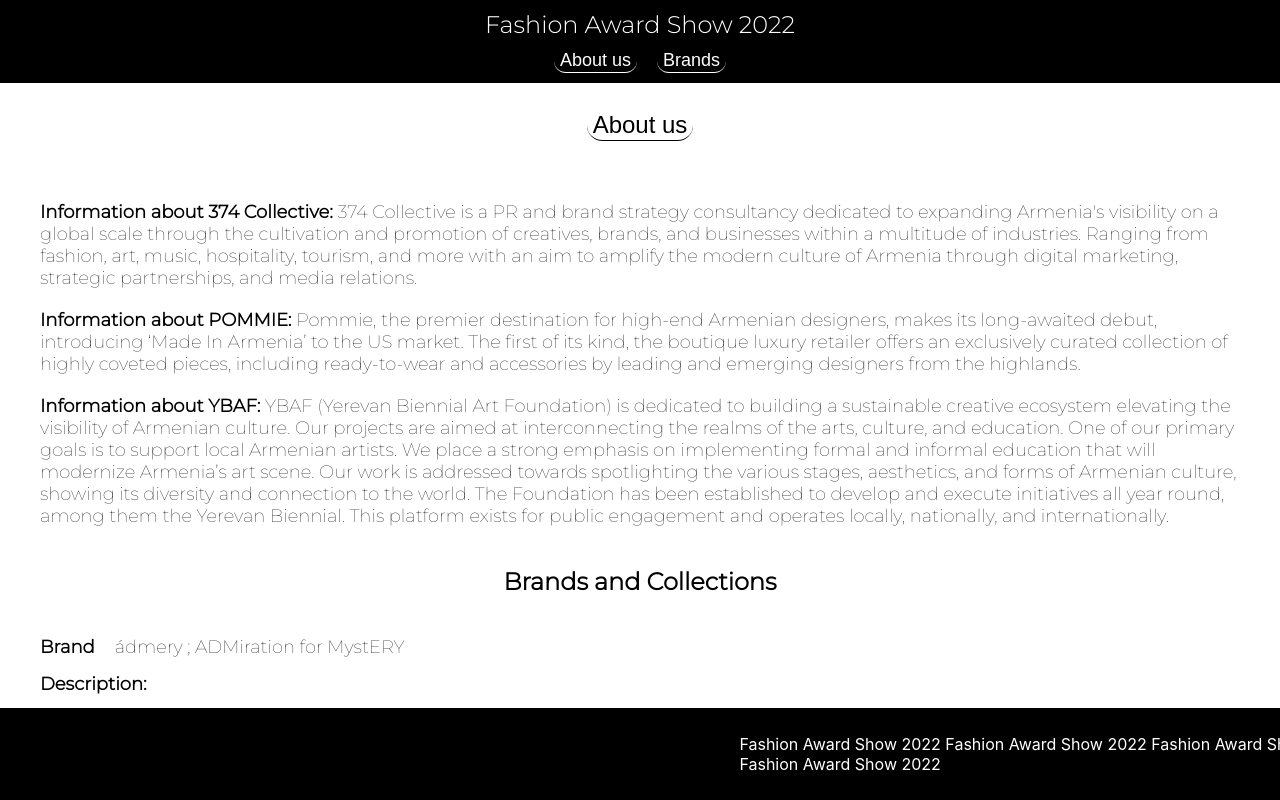
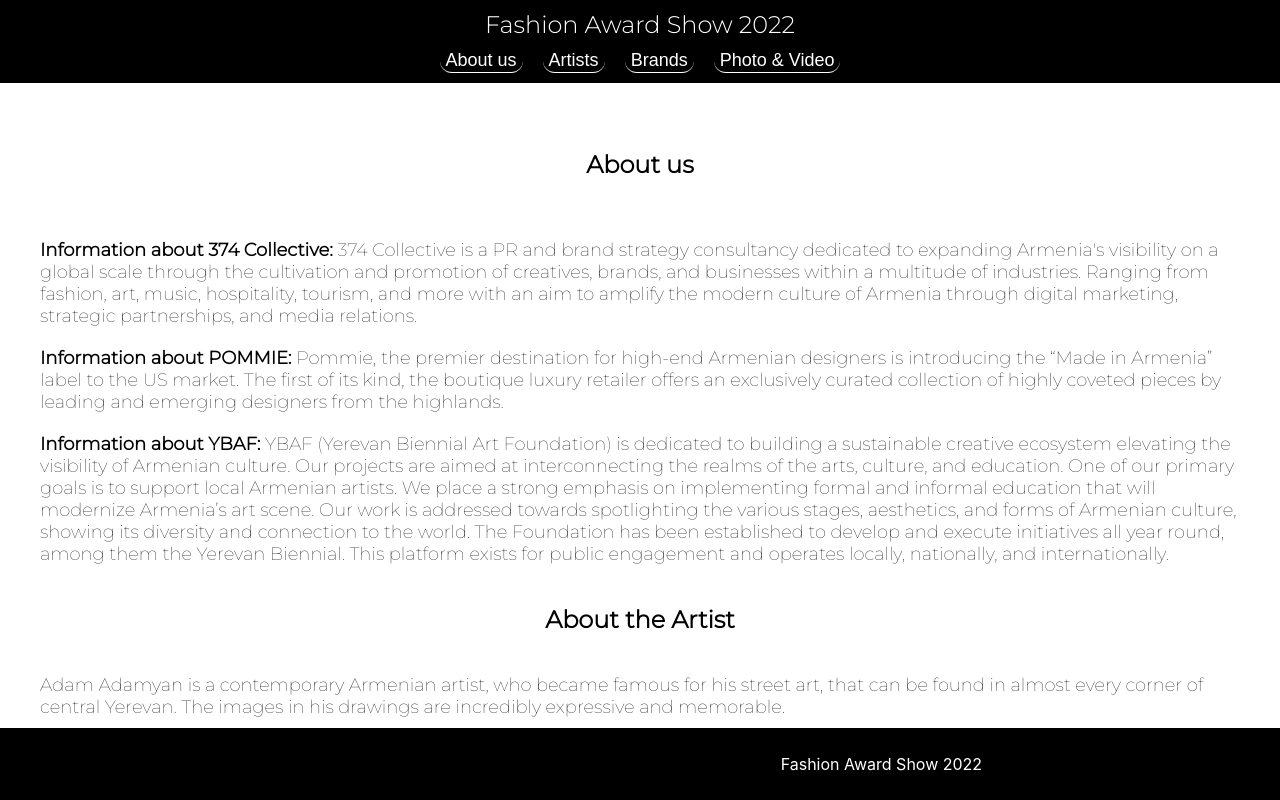
Before and after one commit to khkhachatur/fashion, a React (Create React App) app: page / in a window 1280 px wide. Shown: the top 800 px of the page. Built offline with nearby package versions, Linux system fonts and the light colour scheme.

Commit message:
second commit

```diff
--- a/package.json
+++ b/package.json
@@ -8,6 +8,7 @@
     "@testing-library/user-event": "^13.5.0",
     "react": "^18.2.0",
     "react-dom": "^18.2.0",
+    "react-player": "^2.10.1",
     "react-scripts": "5.0.1",
     "styled-components": "^5.3.5",
     "web-vitals": "^2.1.4"
--- a/src/Pages/Home/Home.js
+++ b/src/Pages/Home/Home.js
@@ -1,6 +1,7 @@
 import React from 'react';
 
 import styled from 'styled-components';
+import ReactPlayer from 'react-player';
 
 import Brand from '../../components/Brand';
 
@@ -19,8 +20,6 @@
     }
     `
 
-
-
   return (
     <div style={{
         width: '100%',
@@ -36,10 +35,8 @@
             width: '100%',
             padding:'70px'
       }}>
-          <div style={{display:'flex', justifyContent:'center', padding:'40px 0 60px 0'}}>
-            <Button>
-                <a id='aboutUs' style={{color:'black', fontSize:'24px', textDecoration:'none'}} href='#aboutUs'>About us</a>
-            </Button>
+          <div style={{display:'flex', justifyContent:'center', padding:'40px 0 20px 0'}}>
+            <h2 id='aboutUs' style={{fontFamily:'Montserrat', display:'flex', justifyContent:'center', padding:'20px'}}>About us</h2>
           </div>
         <ul style={{
             listStyleType:'none',
@@ -55,7 +52,7 @@
             <li>
                 <strong>Information about 374 Collective: </strong> 374 Collective is a PR and brand strategy consultancy dedicated to expanding Armenia's visibility on a global scale through the cultivation and promotion of creatives, brands, and businesses within a multitude of industries. Ranging from fashion, art, music, hospitality, tourism, and more with an aim to amplify the modern culture of Armenia through digital marketing, strategic partnerships, and media relations.
             </li>
-            <li><strong>Information about POMMIE: </strong> Pommie, the premier destination for high-end Armenian designers, makes its long-awaited debut, introducing ‘Made In Armenia’ to the US market. The first of its kind, the boutique luxury retailer offers an exclusively curated collection of highly coveted pieces, including ready-to-wear and accessories by leading and emerging designers from the highlands.</li>
+            <li><strong>Information about POMMIE: </strong> Pommie, the premier destination for high-end Armenian designers is introducing the “Made in Armenia” label to the US market. The first of its kind, the boutique luxury retailer offers an exclusively curated collection of highly coveted pieces by leading and emerging designers from the highlands.</li>
             <li><strong>Information about YBAF: </strong> YBAF (Yerevan Biennial Art Foundation) is dedicated to building a
                         sustainable creative ecosystem elevating the visibility of Armenian culture. Our projects are aimed at interconnecting the realms of the arts, culture, and education. One of our primary goals is to support local Armenian artists. We place a strong emphasis on implementing formal and informal education that
                         will modernize Armenia’s art scene. Our work is addressed towards spotlighting the various stages,
@@ -63,9 +60,61 @@
                         connection to the world. The Foundation has been established to develop and execute initiatives
                         all year round, among them the Yerevan Biennial. This platform exists for public engagement and operates locally, nationally, and internationally.</li>
         </ul>
+
+        <h2 id='artist' style={{fontFamily:'Montserrat', display:'flex', justifyContent:'center', padding:'20px'}}>About the Artist</h2>
+        <ul style={{display:'flex', flexDirection:'column', fontFamily:'Montserrat', fontSize:'18px', fontWeight:'100', gap:'20px', listStyleType:'none', padding:'0'}}>
+            <li>Adam Adamyan is a contemporary Armenian artist, who became famous for
+                his street art, that can be found in almost every corner of central
+                Yerevan. The images in his drawings are incredibly expressive and
+                memorable.
+            </li>
+            <li>An Arts College graduate, Adam cannot remember when he started drawing -
+            i   t happened very early on.
+            </li>
+            <li>Adam is currently an Art Factory resident, as well as an artist of YBAF.
+                He intends to continue his career in art, working in different mediums
+                and planning his first solo-exhibition sometime in the current year.
+            </li>
+        </ul>
+
         <h2 id='brands' style={{fontFamily:'Montserrat', display:'flex', justifyContent:'center', padding:'20px'}}>Brands and Collections</h2>
         <ul style={{listStyleType:'none', padding:'0', display:'flex', flexDirection:'column', gap:'50px'}}>
-            <li style={{border:'none', borderBottom:'2px solid', borderRadius:'5px'}}>
+            <li style={{border:'none'}}>
+                <Brand
+                    brandName={'MeriMan'}
+                    brandDesc={'Created by Meri Manukyan in 2016, MeriMan aims to blur the line between boldness and subtlety, comfort and elegance, and masculinity and femininity. The brand stands out with its signature use of batik on fabrics, which gives clothes an artsy yet modern look.'}
+                    collectionName={'The Armenian touch'}
+                    collectionDesc={'As the name implies, the collection is inspired by Armenian traditional ornaments and motifs. The pieces are accented by vivid displays of Martiros Saryan’s paintings by batik. While Saryan’s paintings are the stars of the collection, minimal layering and asymmetric lines tie the collection together more cohesively.'}
+
+                />
+            </li>
+            <li style={{border:'none'}}>
+                <Brand
+                    brandName={'Artoon'}
+                    brandDesc={'Artoon is an Armenian word which means awake. Nazeli Malkhasian chose this name for her brand because she aspires to be awake in every aspect of daily life. From the literal perspective, she’s usually awake, creating, and dreaming when everyone else goes to sleep. Symbolically, she also consciously tries to be be awake and observant of the world around her and let it inspire her creative endeavors.'}
+                    collectionName={'Aybben'}
+                    collectionDesc={'The main inspiration of this six-piece collection is the evolution of Armenian alphabet from petroglyphs to Mesropian Aybuben. Special emphasis is put on letters since their union forms the soil of writing, which is one of the most important means of communication. In Armenian history, the God writing is Tir who was considered the scribe of the supreme God Aramazd.'}
+
+                />
+            </li>
+            <li style={{border:'none'}}>
+                <Brand
+                    brandName={'Jocund'}
+                    brandDesc={'Jocund presents creative solutions in the form of exceptional silhouettes and visuals. Dreamy and unconventional characters inspire designer Varduhi Torozyan to create new pieces filled with spiritual storylines and messaging. The brand places great emphasis on responsible fashion. Aiming to inspire the development of the often-neglected issue of sustainability in Armenian fashion, Jocund uses recycled and eco-friendly materials whenever possible.'}
+                    collectionName={'Busazard'}
+                    collectionDesc={"Busazard is an Armenian word that means decorated with flowers. Inspired by the plants and flowers that are believed to be a part of heaven's garden—such as lilies, olives, pomegranates, and grapevines—Jocund has created a collection that symbolizes immortality and eternal life. Floral elements and free-flowing silhouettes tie the collection together to create a dreamy atmosphere inspired by heavenly creatures.The main and domineering material in the collection is wool, which is made and dyed in the Syunik province of Armenia. Threads and handmade textures are sourced from “Goris Handmade” SE and  Wool Way Armenia textile company. All the materials used to create this collection are eco-friendly.        "}
+                />
+            </li>
+            <li style={{border:'none'}}>
+                <Brand
+                    brandName={'13ARCS'}
+                    brandDesc={'13ARCS focuses on making clothing for people who love to experiment with diverse shapes, colors, aesthetics and philosophies. The brand aims to make clients feel like they’re in a daydream when wearing their pieces. One of the main goals of 13ARCS is to make sure everyone feels seen and represented by the brand regardless of their ethnicity, gender identity, and backgrounds. Soft, spiritual, ethereal, and free are the words designer Marc Petrosyan likes to use to describe his brand and aesthetic.'}
+                    collectionName={'KATIL'}
+                    collectionDesc={'One of the biggest and oldest holidays that is still celebrated in Armenia is called Vardavar. While it has become a Christian holiday that commemorates the transfiguration of Jesus, Vardavar’s traditions date back to pagan times.The festival is associated with Astghik, the goddess of water, beauty, love, and fertility. Inspired by her, the designer chose materials that are ethereal and airy. By mixing sheer and light fabrics with structured corsets, bodysuits and pearls the collection stands out as soft and vulnerable yet strong and powerful.As a collection dedicated to strong Armenian women and goddesses, 13ARCS also touches the vulnerable the topic of sexual assault awareness in Armenia, which can be found in small details throughout the outfits.'}
+
+                />
+            </li>
+            <li>
                 <Brand
                     brandName={'ádmery ; ADMiration for MystERY'}
                     brandDesc={"ádmery is a brand based on admiration for mystery. From architecture and history to nature and mythology, everything that has a sense of mystery is a source of inspiration and admiration for designer Alla Dawson.Our mission is to prove that fashion isn't just a piece of textile to cover your skin, it's your vision of the world. ádmery will show you how fashion can tell different stories created by humans and time by taking you to a land of mystery."}
@@ -74,42 +123,29 @@
 
                 />
             </li>
-            <li style={{border:'none', borderBottom:'2px solid', borderRadius:'5px'}}>
-                <Brand
-                    brandName={'Jocund'}
-                    brandDesc={'Jocund presents creative solutions in the form of exceptional silhouettes and visuals. Dreamy and unconventional characters inspire designer Varduhi Torozyan to create new pieces filled with spiritual storylines and messaging. The brand places great emphasis on responsible fashion. Aiming to inspire the development of the often-neglected issue of sustainability in Armenian fashion, Jocund uses recycled and eco-friendly materials whenever possible.'}
-                    collectionName={'Busazard'}
-                    collectionDesc={"Busazard is an Armenian word that means decorated with flowers. Inspired by the plants and flowers that are believed to be a part of heaven's garden—such as lilies, olives, pomegranates, and grapevines—Jocund has created a collection that symbolizes immortality and eternal life. Floral elements and free-flowing silhouettes tie the collection together to create a dreamy atmosphere inspired by heavenly creatures.The main and domineering material in the collection is wool, which is made and dyed in the Syunik province of Armenia. Threads and handmade textures are sourced from “Goris Handmade” SE and  Wool Way Armenia textile company. All the materials used to create this collection are eco-friendly.        "}
-                />
-            </li>
-            <li style={{border:'none', borderBottom:'2px solid', borderRadius:'5px'}}>
-                <Brand
-                    brandName={'MeriMan'}
-                    brandDesc={'Created by Meri Manukyan in 2016, MeriMan aims to blur the line between boldness and subtlety, comfort and elegance, and masculinity and femininity. The brand stands out with its signature use of batik on fabrics, which gives clothes an artsy yet modern look.'}
-                    collectionName={'The Armenian touch'}
-                    collectionDesc={'As the name implies, the collection is inspired by Armenian traditional ornaments and motifs. The pieces are accented by vivid displays of Martiros Saryan’s paintings by batik. While Saryan’s paintings are the stars of the collection, minimal layering and asymmetric lines tie the collection together more cohesively.'}
+        </ul>
+        <h2 id='PNV' style={{fontFamily:'Montserrat', display:'flex', justifyContent:'center', padding:'20px'}}>Photo & Video</h2>
+        <div style={{display:'flex', flexDirection:'column', padding:'40px 0'}}>
+            <ul style={{padding:'0', listStyleType:'none'}}>
+                <li style={{display:'flex', justifyContent:"center"}}>
+                    <ReactPlayer
+                        url="https://youtu.be/02a0xzW_Doo"
+                        />
+                </li>
+                <li><h2 style={{fontFamily:'Montserrat', fontWeight:'300', display:'flex',justifyContent:'center'}}>POMMIE Launch Campaign</h2></li>
+            </ul>
+            <ul style={{padding:'0', listStyleType:'none'}}>
+                <li style={{display:'flex', justifyContent:"center"}}>
+                    <ReactPlayer
+                        url="https://youtu.be/rWAR2Aw3ggI"
+                        />
+                </li>
+                <li><h2 style={{fontFamily:'Montserrat', fontWeight:'300', display:'flex',justifyContent:'center'}}>POMMIE Launch Campaign</h2></li>
+            </ul>
 
-                />
-            </li>
-            <li style={{border:'none', borderBottom:'2px solid', borderRadius:'5px'}}>
-                <Brand
-                    brandName={'13ARCS'}
-                    brandDesc={'13ARCS focuses on making clothing for people who love to experiment with diverse shapes, colors, aesthetics and philosophies. The brand aims to make clients feel like they’re in a daydream when wearing their pieces. One of the main goals of 13ARCS is to make sure everyone feels seen and represented by the brand regardless of their ethnicity, gender identity, and backgrounds. Soft, spiritual, ethereal, and free are the words designer Marc Petrosyan likes to use to describe his brand and aesthetic.'}
-                    collectionName={'KATIL'}
-                    collectionDesc={'One of the biggest and oldest holidays that is still celebrated in Armenia is called Vardavar. While it has become a Christian holiday that commemorates the transfiguration of Jesus, Vardavar’s traditions date back to pagan times.The festival is associated with Astghik, the goddess of water, beauty, love, and fertility. Inspired by her, the designer chose materials that are ethereal and airy. By mixing sheer and light fabrics with structured corsets, bodysuits and pearls the collection stands out as soft and vulnerable yet strong and powerful.As a collection dedicated to strong Armenian women and goddesses, 13ARCS also touches the vulnerable the topic of sexual assault awareness in Armenia, which can be found in small details throughout the outfits.'}
+        </div>
 
-                />
-            </li>
-            <li style={{border:'none', borderBottom:'2px solid', borderRadius:'5px'}}>
-                <Brand
-                    brandName={'Artoon'}
-                    brandDesc={'Artoon is an Armenian word which means awake. Nazeli Malkhasian chose this name for her brand because she aspires to be awake in every aspect of daily life. From the literal perspective, she’s usually awake, creating, and dreaming when everyone else goes to sleep. Symbolically, she also consciously tries to be be awake and observant of the world around her and let it inspire her creative endeavors.'}
-                    collectionName={'Aybben'}
-                    collectionDesc={'The main inspiration of this six-piece collection is the evolution of Armenian alphabet from petroglyphs to Mesropian Aybuben. Special emphasis is put on letters since their union forms the soil of writing, which is one of the most important means of communication. In Armenian history, the God writing is Tir who was considered the scribe of the supreme God Aramazd.'}
 
-                />
-            </li>
-        </ul>
       </div>
     </div>
   );
--- a/src/components/Header.js
+++ b/src/components/Header.js
@@ -49,7 +49,17 @@
             </li>
             <li>
                 <Button>
+                    <a style={{color:'#ffffff', fontSize:'18px', textDecoration:'none'}} href='#artist'>Artists</a>
+                </Button>
+            </li>
+            <li>
+                <Button>
                     <a style={{color:'#ffffff', fontSize:'18px', textDecoration:'none'}} href='#brands'>Brands</a>
+                </Button>
+            </li>
+            <li>
+                <Button>
+                    <a style={{color:'#ffffff', fontSize:'18px', textDecoration:'none'}} href='#PNV'>Photo & Video</a>
                 </Button>
             </li>
         </ul>
--- a/src/components/TextAnimation.js
+++ b/src/components/TextAnimation.js
@@ -3,14 +3,13 @@
 import styled, { keyframes } from "styled-components";
 
 export default function TextAnimation() {
-    return <Wrapper> Fashion Award Show 2022 Fashion Award Show 2022 Fashion Award Show 2022 Fashion Award Show 2022
-        Fashion Award Show 2022 Fashion Award Show 2022 Fashion Award Show 2022
+    return <Wrapper> Fashion Award Show 2022
     </Wrapper>
 }
 
 const animation = keyframes`
-    0% {transform: translateX(-300px)}
-    100% {transform: translateX(1500px)}
+    0% {transform: translateX(-200px)}
+    100% {transform: translateX(1400px)}
 `
 
 const Wrapper = styled.span`
```
Also changed, not shown: 1 other file (tests, documents, lock files or other folders).
